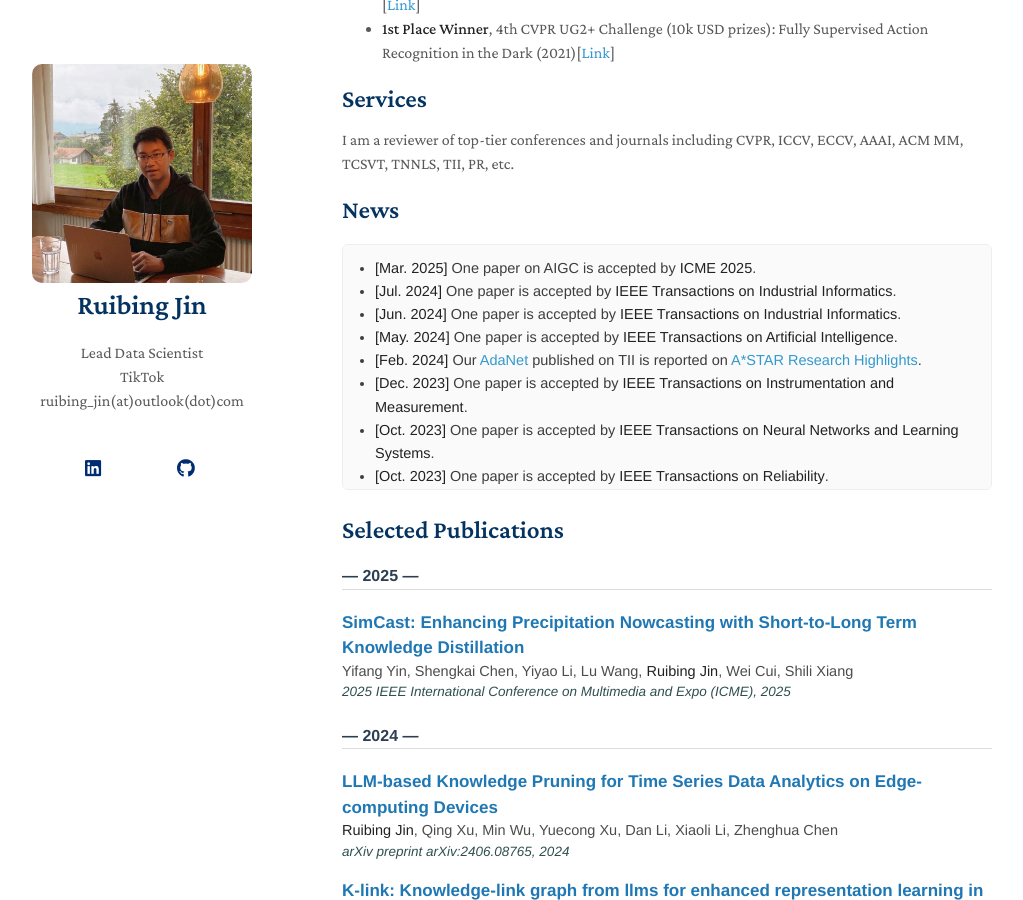
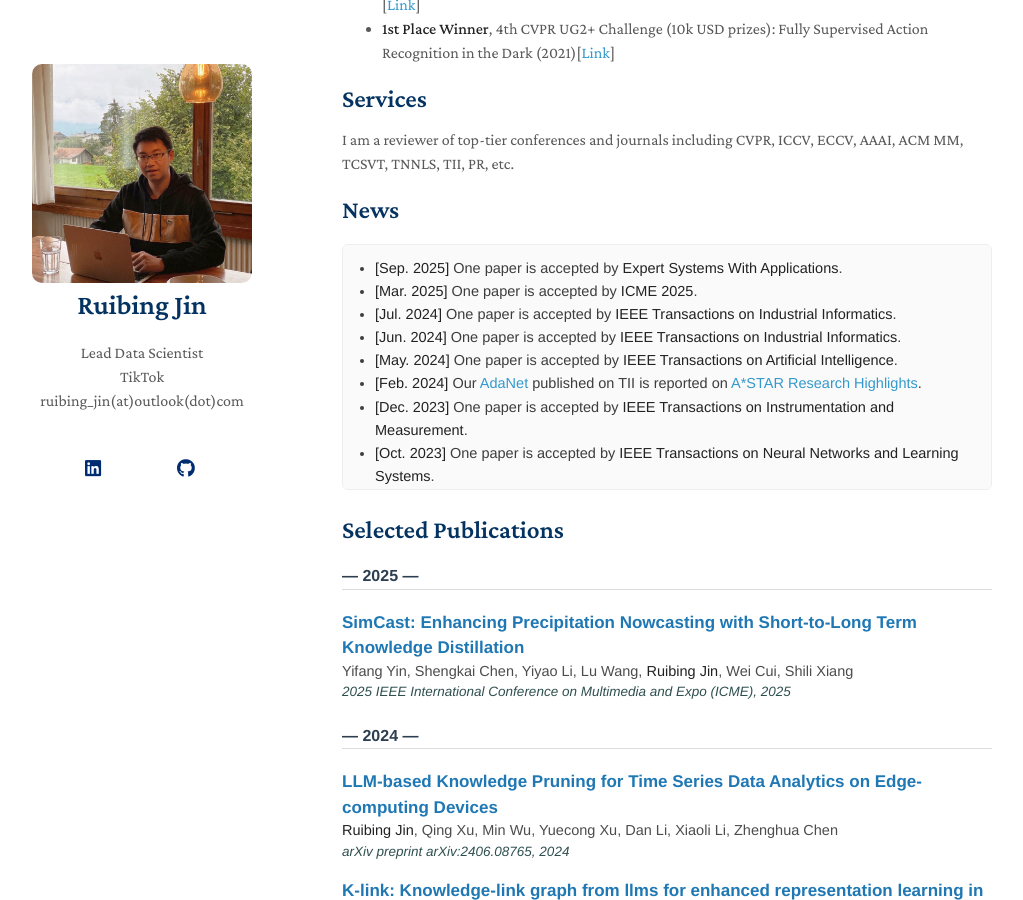
Before and after one commit to ruibing-jin/ruibing-jin.github.io, a Jekyll site: the page built from index.md, in a window 1280 px wide and 900 px high, scrolled down 458 px. Shown: the whole window, without its empty margins (128-1151 px from the left). Built offline with Jekyll 4.4.1, drawn with Linux system fonts in a browser that asks for light colours; nearby versions of some CDN libraries; a style sheet for code colours, icons or effects is not loaded; our own code applies the rules of GitHub Pages for plain Markdown files.

Commit message:
Update index.md

```diff
--- a/index.md
+++ b/index.md
@@ -45,7 +45,8 @@ I am a reviewer of top-tier conferences and journals including CVPR, ICCV, ECCV,
 
   <div class="news-scroll">
     <ul style="margin: 0; padding-left: 20px;">
-      <li><strong>[Mar. 2025]</strong> One paper on AIGC is accepted by <strong>ICME 2025</strong>.</li>
+      <li><strong>[Sep. 2025]</strong> One paper is accepted by <strong>Expert Systems With Applications</strong>.</li>
+      <li><strong>[Mar. 2025]</strong> One paper is accepted by <strong>ICME 2025</strong>.</li>
       <li><strong>[Jul. 2024]</strong> One paper is accepted by <strong>IEEE Transactions on Industrial Informatics</strong>.</li>
       <li><strong>[Jun. 2024]</strong> One paper is accepted by <strong>IEEE Transactions on Industrial Informatics</strong>.</li>
       <li><strong>[May. 2024]</strong> One paper is accepted by <strong>IEEE Transactions on Artificial Intelligence</strong>.</li>
```
